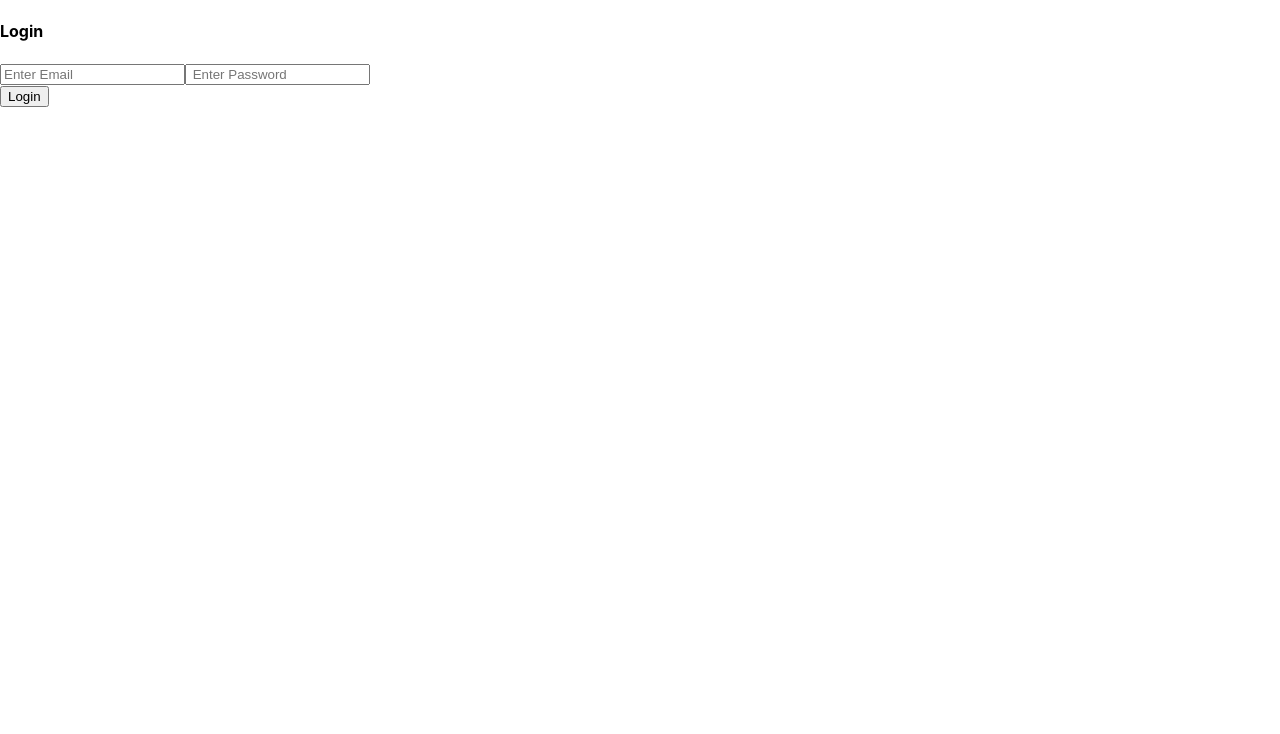
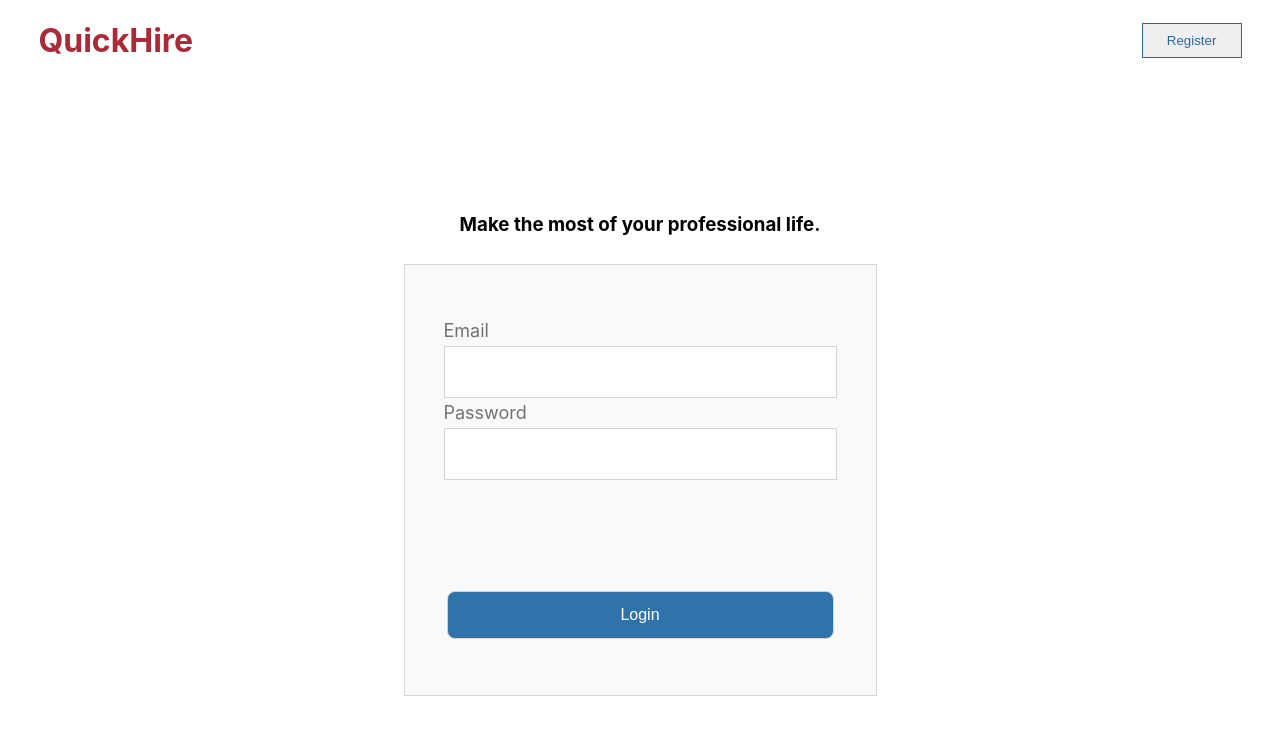
Before and after one commit to BloomTech-Labs/Job-Funnel-fe, a React (Create React App) app: page /login in a window 1280 px wide. Shown: the top 734 px of the page. Built offline with nearby package versions, Linux system fonts and the light colour scheme.

Commit message:
navbar + login styling mostly done

```diff
--- /dev/null
+++ b/src/components/LoginForm.css
@@ -0,0 +1,78 @@
+
+.main-div {
+    height: 90vh;
+    display: flex;
+    background: #fff;
+    justify-content: center;
+    align-items: center;
+}
+
+/* .main-div .second-main { */
+    /* border: 1px solid red; */
+    /* background: #F9F9F9;
+    box-sizing: border-box;
+    width: 473px;
+    height: 432px; */
+/* } */
+
+
+.main-div .second-main .make {
+    text-align: center;
+    padding: 2%;
+}
+
+
+/* .main-div .main-form {
+    border: 1px solid blue;
+} */
+
+.main-div .second-main .main-form {
+    border: 1px solid #D6D6D6;
+    background: #F9F9F9;
+    box-sizing: border-box;
+    display: flex;
+    flex-direction: column;
+    align-items: center;
+    justify-content: space-around;
+    width: 473px;
+    height: 432px;
+
+}
+
+.main-div .second-main button {
+    width: 387px;
+    height: 48px;
+    background: #3073AB;
+    border: 1px solid #D3D3D3;
+    color: #fff;
+    font-size: 1rem;
+    border-radius: 8px;
+
+
+}
+
+.main-form .form-inputs  {
+    /* border: 2px solid black; */
+    display: flex;
+    flex-direction: column;
+    justify-content: space-between;
+    align-items: flex-start;
+    height: 20vh;
+}
+
+
+.main-form .form-inputs input {
+    width: 387px;
+    height: 48px;
+    background: #FFFFFF;
+    border: 1px solid #D3D3D3;
+    font-size: 20px;
+}
+
+
+.main-form .form-inputs label {
+    color: rgba(0, 0, 0, 0.54);
+    font-style: normal;
+    font-weight: normal;
+    font-size: 18px;
+}
--- a/src/components/LoginForm.js
+++ b/src/components/LoginForm.js
@@ -1,6 +1,11 @@
 import React, {useState} from "react";
 
 import axiosWithAuth from "../utils/axiosWithAuth"
+import TopNav from "./TopNav"
+
+import "./LoginForm.css"
+import styled from "styled-components";
+
 
 const LoginForm = (props) => {
   const [login, setLogin] = useState({
@@ -32,29 +37,46 @@ const LoginForm = (props) => {
   }
 
     return (
-        <div>
-            <form onSubmit={handleSubmit}>
-                <h4>Login</h4>
-                <div>
+        <>
+        <TopNav
+        login={login}
+        />
+        <div className ="main-div">
+            <div className="second-main">
+            <h3 className="make">Make the most of your professional life.</h3>
+                <form className="main-form" onSubmit={handleSubmit}>
+                    <div className="form-inputs">
+                        <label>Email</label>
                         <input
                             type="text"
                             name="email"
-                        placeholder="Enter Email"
                             value={login.email}
                             onChange={handleChange}
                         />
+                        <label>Password</label>
                         <input
                             type="password"
                             name="password"
-                        placeholder=" Enter Password"
                             value={login.password}
                             onChange={handleChange}
                         />
                     </div>
-                <button onClick={handleSubmit}>Login</button>
+                    <Buttonc>
+                        <button className="buttonclass"onClick={handleSubmit}>Login</button>
+                    </Buttonc>
                 </form>
             </div>
+        </div>
+        </>
     )
 }
 
 export default LoginForm;
+
+const Buttonc = styled.div`
+
+&: hover .buttonclass{
+  background: #fff;
+  color: #3073AB;
+  }
+`
--- a/src/components/RegisterForm.js
+++ b/src/components/RegisterForm.js
@@ -1,6 +1,8 @@
 import React, { useState } from "react";
 
 import axios from "axios";
+
+import TopNav from "./TopNav"
 
 
 const RegisterForm = (props) => {
@@ -49,6 +51,8 @@ const RegisterForm = (props) => {
 
 
     return (
+        <>
+        <TopNav/>
         <div>
             <form onSubmit={handleSubmit}>
                 <h4>Register</h4>
@@ -91,6 +95,7 @@ const RegisterForm = (props) => {
                 <button onClick={handleSubmit}>Register</button>
             </form>
         </div>
+        </>
     )
 }
 
--- /dev/null
+++ b/src/components/TopNav.css
@@ -0,0 +1,20 @@
+.top {
+    background: #fff;
+    height: 10vh;
+    display: flex;
+    justify-content: space-between;
+    align-items: center;
+    margin-right: 3%;
+    margin-left: 3%;
+}
+
+.top .title {
+    color: #AC2A38;
+}
+
+.top button {
+    color: #3062A9;
+    width: 100px;
+    height: 35px;
+    border: 1px solid #3062A9;
+}
--- /dev/null
+++ b/src/components/TopNav.js
@@ -0,0 +1,47 @@
+import React, {useState} from "react";
+
+import "./TopNav.css"
+import styled from "styled-components";
+
+import { Link } from "react-router-dom";
+
+const TopNav = (props) => {
+    if(props.login){
+        return (
+            <div className="top">
+                <h1 className="title">QuickHire</h1>
+                <Buttonc>
+                <Link to ="/register">
+                    <button className="buttonclass">Register</button>
+                </Link>
+                </Buttonc>
+
+            </div>
+        )
+    } else {
+        return (
+            <div className="top">
+                <h1 className="title">QuickHire</h1>
+                <Buttonc>
+                <Link to ="/login">
+                    <button className="buttonclass">Login</button>
+                </Link>
+                </Buttonc>
+
+
+            </div>
+        )
+    }
+
+
+}
+
+export default TopNav;
+
+const Buttonc = styled.div`
+
+&: hover .buttonclass{
+  background: #3073AB;
+  color: #fff;
+  }
+`
--- /dev/null
+++ b/src/less/index.less
@@ -0,0 +1,6 @@
+// @import "variables";
+// @import "mixins";
+
+// @import "./css/normalize.css";
+@import "login";
+@import "variables";
--- /dev/null
+++ b/src/less/login.less
@@ -0,0 +1,3 @@
+.main-div {
+    border: 1px solid black;
+}
```
Lines whose indentation alone changed are shown as unchanged.
